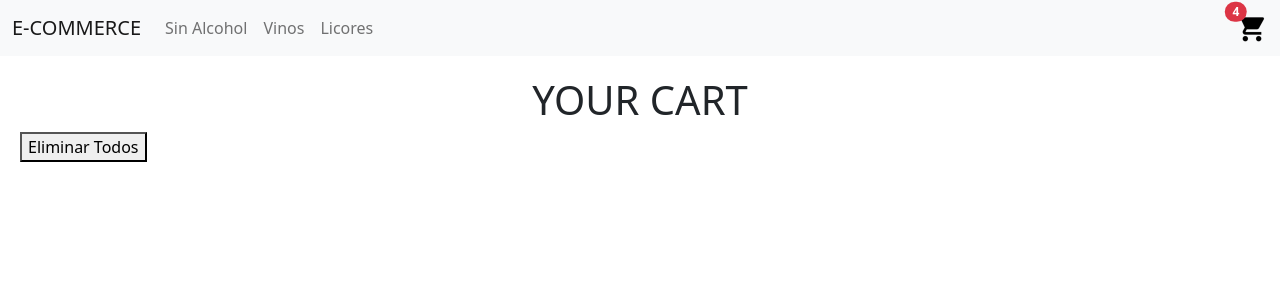
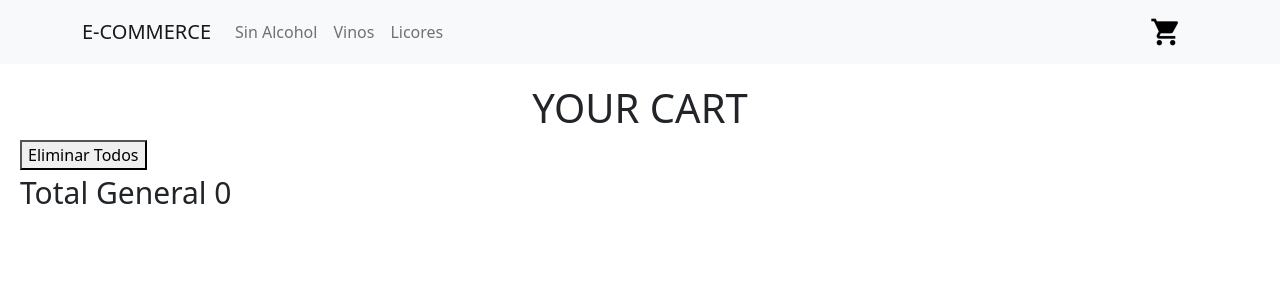
Before and after one commit to SergioAlfMann/React, a React (Create React App) app: page /cart in a window 1280 px wide. Shown: the top 300 px of the page. Built offline with nearby package versions, Linux system fonts and the light colour scheme.

Commit message:
Rendering

```diff
--- a/src/components/CardWidget.jsx
+++ b/src/components/CardWidget.jsx
@@ -1,17 +1,23 @@
 
+import { useContext } from 'react';
+import { CartContext } from '../context/CartContext';
+import { useMemo } from 'react';
 
 const CardWidget = () => {
-  return (
-    <>
-      <img src="carrito1.png" alt="" />
-      <span class="position-absolute top-10 start-90 translate-middle badge rounded-pill bg-danger">
-        4
-        <span class="visually-hidden">unread messages</span>
-      </span>
-
-    </>
-
-  );
+  const test = useContext(CartContext);
+  const total =  test.cartList.reduce(
+    (previousValue, currentValue) => previousValue + currentValue.qty
+    , 0)
+    return useMemo(() => {
+      return (
+             total > 0
+            ?<><img src="carrito1.png" alt=""  />
+                <span class="position-absolute top-10 start-90 translate-middle badge rounded-pill bg-danger">
+                {total}
+                <span class="visually-hidden">unread messages</span>
+                </span> </>
+            :<img src="carrito1.png" alt=""  />
+      );
+    }, [total])
 }
-
 export default CardWidget;
--- a/src/components/Cart.js
+++ b/src/components/Cart.js
@@ -1,11 +1,15 @@
 import { useContext } from 'react';
 import { CartContext } from '../context/CartContext';
-import { WrapperCart, TitleCart, ContentCart, Product, ProductDetail, ImageCart, Details, PriceDetail, ProductAmountContainer, ProductAmount, ProductPrice } from './styledComponents';
+import { WrapperCart, TitleCart, ContentCart, Product, ProductDetail, ImageCart, Details, PriceDetail, ProductAmountContainer, ProductAmount, ProductPrice, TotalPrice, TotalGeneral } from './styledComponents';
 
 const Cart = () => {
     const test = useContext(CartContext);
+    const total =  test.cartList.reduce(
+        (previousValue, currentValue) => previousValue + (currentValue.qty * currentValue.cost)
+        , 0)
 
     return (
+
         <WrapperCart>
             <TitleCart>YOUR CART</TitleCart>
             <button onClick={test.removeItems}>Eliminar Todos</button>
@@ -26,11 +30,14 @@ const Cart = () => {
                             <ProductAmountContainer>
                             <ProductAmount>{item.qty} items</ProductAmount>
                             </ProductAmountContainer>
-                            <ProductPrice>$ {item.cost} each</ProductPrice>
+                            <ProductPrice>$ {item.cost} Cada Producto</ProductPrice>
+                            <TotalPrice>${item.qty * item.cost} Sub-Total</TotalPrice>
                         </PriceDetail>
                     </Product>))
                 }
-
+                <TotalGeneral>
+                   Total General {total}
+                </TotalGeneral>
             </ContentCart>
         </WrapperCart>
     );
--- a/src/components/ItemDetail.js
+++ b/src/components/ItemDetail.js
@@ -17,8 +17,8 @@ const ItemDetail = ({ item }) => {
      }
     return (
         <Container fluid>
-            <div className='row'>
-                <div className='col'>
+            <div class='row'>
+                <div class='col'>
                     <Card id={item.id} style={{ width: '18rem' }}>
                         <Card.Body>
                             <Card.Img variant="top" src={item?.image?.[0]} />
@@ -33,7 +33,7 @@ const ItemDetail = ({ item }) => {
                         </Card.Body>
                     </Card>
                 </div>
-                <div className='col'>
+                <div class='col'>
                     {
                     estaAgregado
                     ? <Link to={"/cart"}>Finalizar Compra</Link>
--- a/src/components/ItemDetailContainer.js
+++ b/src/components/ItemDetailContainer.js
@@ -15,11 +15,9 @@ const ItemDetailContainer = () => {
     }, []);
 
    return (
-
           dato?.id
           ? <ItemDetail item={dato} />
           : <p> Cargando ...</p>
-
    )
 
 }
--- a/src/components/ItemListContainer.jsx
+++ b/src/components/ItemListContainer.jsx
@@ -8,6 +8,8 @@ const ItemListContainer = () => {
     const [datos, setDatos] = useState([]);
     const urlParam = useParams();
 
+   // const { idCategory } = useParams;
+
     useEffect(() => {
         customFetch(2000, data.filter(item => {
             if(urlParam.idCategory) return item.categoryId === parseInt(urlParam.idCategory);
@@ -15,7 +17,7 @@ const ItemListContainer = () => {
         }))
         .then(result => setDatos(result))
         .catch(err => console.log(err))
-    }, [datos]);
+    }, [urlParam]);
 
     return (
         <span>
--- a/src/components/navBar.jsx
+++ b/src/components/navBar.jsx
@@ -1,10 +1,10 @@
-import { Link } from 'react-router-dom';
+  import { Link } from 'react-router-dom';
 import CardWidget from './CardWidget';
 
 const Navbar = () => {
   return (
     <nav class="navbar navbar-expand-xl navbar-light bg-light">
-      <div class="container-fluid">
+      <div class="container">
         <Link to="/" className='navbar-brand'>E-COMMERCE</Link>
         <button class="navbar-toggler" type="button" data-bs-toggle="collapse" data-bs-target="#navbarWithDropdown" aria-controls="navbarWithDropdown" aria-expanded="false" aria-label="Toggle navigation">
           <span class="navbar-toggler-icon"></span>
@@ -23,7 +23,9 @@ const Navbar = () => {
           </ul>
         </div>
         <form class="d-flex">
+        <Link to="/cart" className='nav-link'>
           <CardWidget class="form-control me-2" />
+        </Link>
         </form>
       </div>
     </nav>
--- a/src/components/styledComponents.jsx
+++ b/src/components/styledComponents.jsx
@@ -49,6 +49,18 @@ const ProductPrice = styled.div`
   font-weight: 200;
 `;
 
+const TotalPrice = styled.div`
+  font-size: 30px;
+  font-weight: 200;
+`;
+
+const TotalGeneral = styled.div`
+  font-size: 30px;
+  font-weight: 200;
+
+`;
+
+
 const ProductAmount = styled.div`
 font-size: 24px;
 margin: 5px;
@@ -64,6 +76,6 @@ margin: 20px;
 
 export{
     WrapperCart, TitleCart, ContentCart, Product, ProductDetail, ImageCart, Details, PriceDetail,
-    ProductPrice, ProductAmount, ProductAmountContainer
+    ProductPrice, ProductAmount, ProductAmountContainer, TotalPrice, TotalGeneral
 
 }
```
